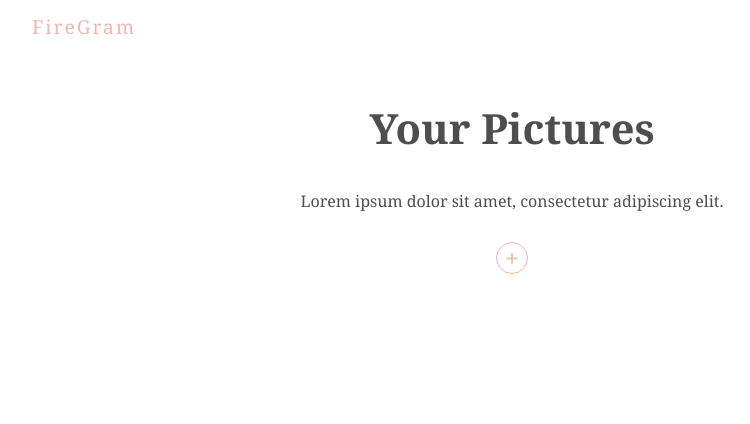
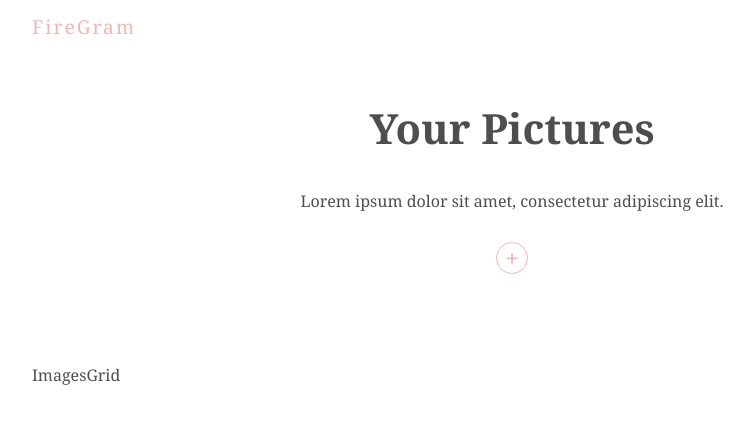
Before and after one commit to abdulsaabir/Photo-Gallery-With-React-Firebase, a React (Create React App) app: page / in a window 1280 px wide. Shown: the top 424 px of the page, without its empty margins (128-878 px from the left). Built offline with nearby package versions, Linux system fonts and the light colour scheme; no server answers; the database is empty.

Commit message:
setting up firestore hook and showing images

```diff
--- a/src/App.js
+++ b/src/App.js
@@ -1,4 +1,5 @@
 import React from "react";
+import ImagesGrid from "./comps/imagesGrid";
 import Title from "./comps/Title";
 import UploadPhote from "./comps/UploadPhote";
 import UseFirestore from "./Hooks/useFirestore";
@@ -8,6 +9,7 @@ function App() {
     <div className="App">
       <Title />
       <UploadPhote />
+      <ImagesGrid />
       <UseFirestore />
     </div>
   );
--- /dev/null
+++ b/src/comps/imagesGrid.js
@@ -0,0 +1,7 @@
+import React from "react";
+
+const ImagesGrid = () => {
+  return <div className="img-grid">ImagesGrid</div>;
+};
+
+export default ImagesGrid;
```
